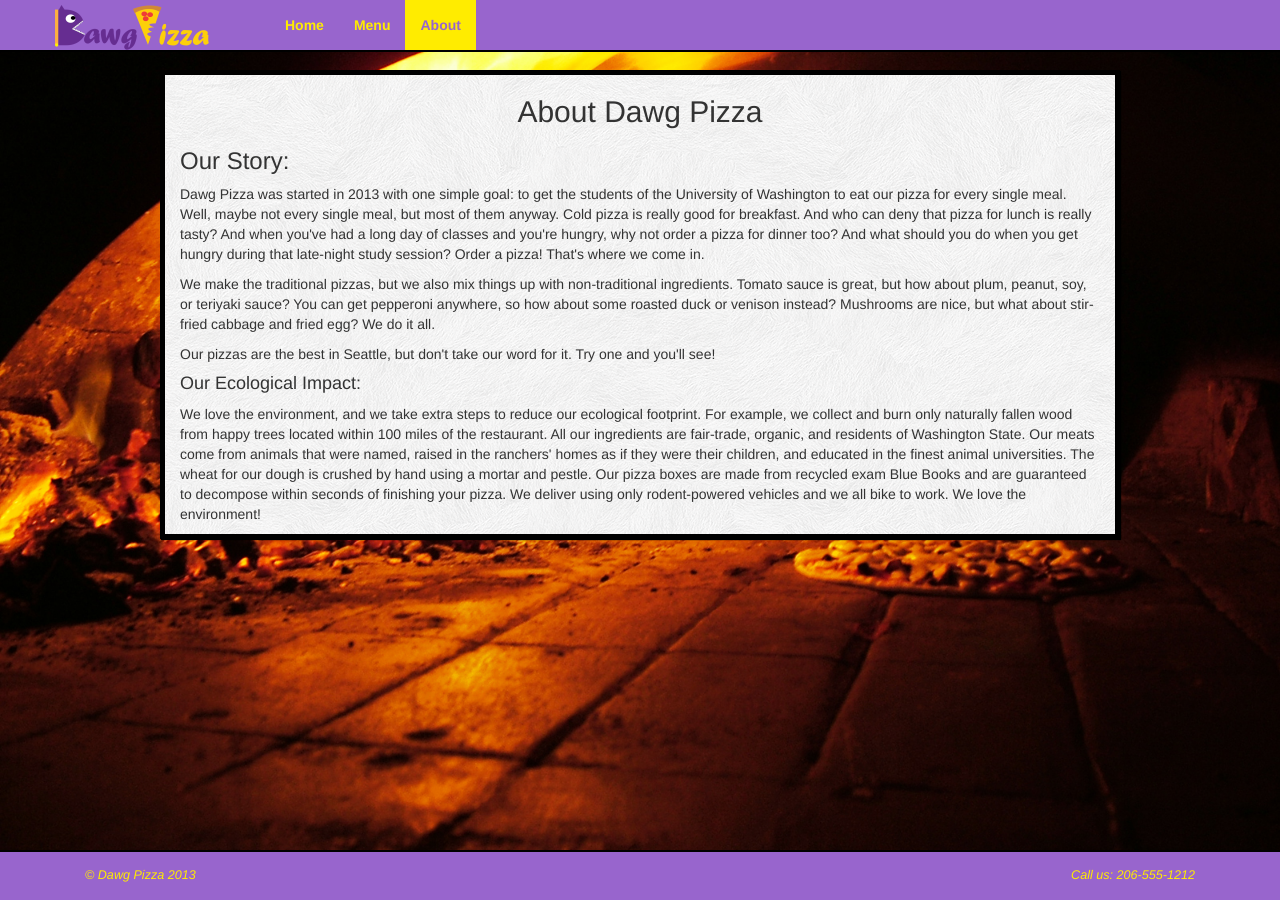
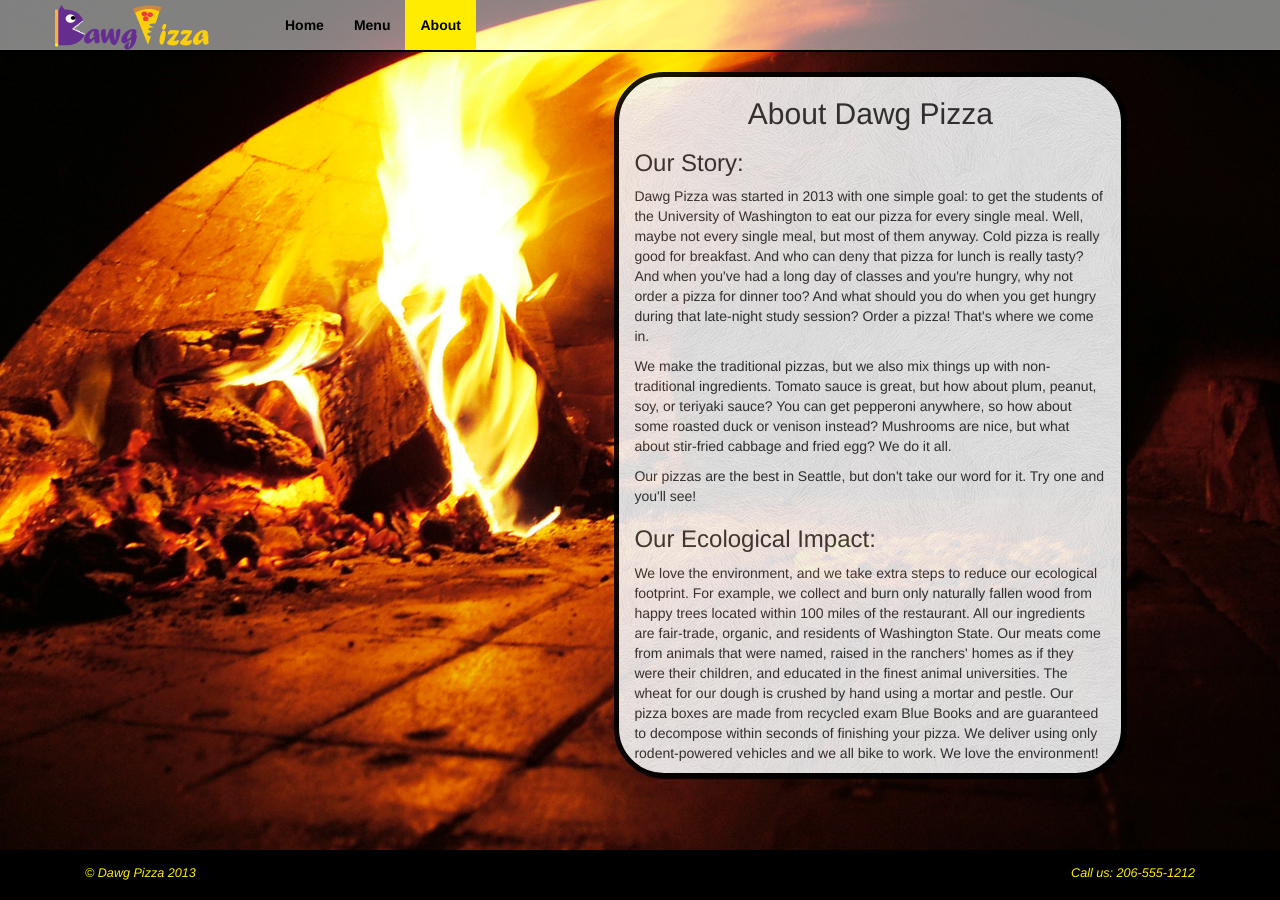
Before and after one commit to zcamara/hw3, a Jekyll site: the page about.html, which Jekyll copies as it is, in a window 1280 px wide. Built offline with Jekyll 4.4.1, drawn with Linux system fonts in a browser that asks for light colours; some web fonts are replaced; Markdown is read by kramdown in place of the engine named in the settings.

Commit message:
Added a lot of styling and made the interface look a lot prettier.

```diff
--- a/about.html
+++ b/about.html
@@ -17,7 +17,7 @@
 	<body id="aboutpage">
 
 		<!-- Fixed navbar -->
-		<nav class="navbar navbar-default navbar-fixed-top" role="navigation">
+		<nav class="navbar navbar-default navbar-static-top" role="navigation">
 			<div class="container">
 				<div class="navbar-header">
 					<button type="button" class="navbar-toggle" data-toggle="collapse" data-target=".navbar-collapse">
@@ -43,7 +43,7 @@
 				<p>Dawg Pizza was started in 2013 with one simple goal: to get the students of the University of Washington to eat our pizza for every single meal. Well, maybe not every single meal, but most of them anyway. Cold pizza is really good for breakfast. And who can deny that pizza for lunch is really tasty? And when you've had a long day of classes and you're hungry, why not order a pizza for dinner too? And what should you do when you get hungry during that late-night study session? Order a pizza! That's where we come in.</p>
 				<p>We make the traditional pizzas, but we also mix things up with non-traditional ingredients. Tomato sauce is great, but how about plum, peanut, soy, or teriyaki sauce? You can get pepperoni anywhere, so how about some roasted duck or venison instead? Mushrooms are nice, but what about stir-fried cabbage and fried egg? We do it all.</p>
 				<p>Our pizzas are the best in Seattle, but don't take our word for it. Try one and you'll see!</p>
-				<h4>Our Ecological Impact:</h4>
+				<h3>Our Ecological Impact:</h3>
 				<p>We love the environment, and we take extra steps to reduce our ecological footprint. For example, we collect and burn only naturally fallen wood from happy trees located within 100 miles of the restaurant. All our ingredients are fair-trade, organic, and residents of Washington State. Our meats come from animals that were named, raised in the ranchers' homes as if they were their children, and educated in the finest animal universities. The wheat for our dough is crushed by hand using a mortar and pestle. Our pizza boxes are made from recycled exam Blue Books and are guaranteed to decompose within seconds of finishing your pizza. We deliver using only rodent-powered vehicles and we all bike to work. We love the environment!</p>
 		</div> <!-- /container -->
 
@@ -54,7 +54,6 @@
 			</div>
 		</footer>
 
-
 		<!-- Bootstrap core JavaScript
 		================================================== -->
 		<!-- Placed at the end of the document so the pages load faster -->
--- a/css/styles.css
+++ b/css/styles.css
@@ -7,7 +7,7 @@
 }
 
 #pizzamenu {
-	background-image: url(../img/pizza-order.jpg);
+	background-image: url(../img/pizza-oven3.jpg);
 }
 
 #aboutpage {
@@ -15,7 +15,7 @@
 }
 
 body {
-	padding-top: 70px;
+	padding-top: 0px;
 	padding-bottom: 70px;
 	height: 100%;
 	background: no-repeat center center fixed;
@@ -27,7 +27,7 @@
 
 .navbar {
 	border-bottom: 2px solid #000;
-	background-color: #9865CD;
+	background: rgba(255, 255, 255, 0.5);
 }
 
 .motto {
@@ -35,6 +35,7 @@
 }
 
 .maincontainer {
+	border-radius: 50px;
 	width: 75%;
 	margin-left: auto;
 	margin-right: auto;
@@ -42,6 +43,26 @@
 	border: 5px solid #000;
 	background-image: url(../img/subtle_white_feathers.png);
 	overflow: auto;
+	opacity: .9;
+	-webkit-transition: all 1s;
+	-moz-transition: all 1s;
+	-o-transition: all 1s;
+	-ms-transition: all 1s;
+	transition: all 1s;
+}
+
+#aboutpage .maincontainer {
+	width: 40%;
+	margin-left: 48%;
+}
+
+.maincontainer:hover {
+	opacity: 1;
+	-webkit-transition: all 1s;
+	-moz-transition: all 1s;
+	-o-transition: all 1s;
+	-ms-transition: all 1s;
+	transition: all 1s;
 }
 
 h2 {
@@ -56,8 +77,9 @@
 }
 
 #foot {
-	border-top: 2px solid #000;
-	border-bottom: none;
+	border: none;
+	margin-top: 80px;
+	background-color: #000;
 }
 
 .pizzainfo {
@@ -73,11 +95,6 @@
 	font-size: 90%;
 	font-style: italic;
 	color: #FFEC00 !important;
-}
-
-nav a img {
-	width: 40%;
-	height: 40%;
 }
 
 dl img {
@@ -101,6 +118,13 @@
 	}
 
 	.maincontainer {
+		width: 99%;
+		opacity: 1;
+	}
+
+	#aboutpage .maincontainer {
+		margin-right: auto;
+		margin-left: auto;
 		width: 99%;
 	}
 }
@@ -130,15 +154,15 @@
 /* link */
 .navbar-default .navbar-nav > li > a {
 	font-weight: bold;
-    color: #FFEC00;
+    color: #000;
 }
 .navbar-default .navbar-nav > li > a:hover {
-    color: #9865CD;
+    color: #000;
     background-color: #FFEC00;
 }
 .navbar-default .navbar-nav > .active > a,
 .navbar-default .navbar-nav > .active > a:hover,
 .navbar-default .navbar-nav > .active > a:focus {
-	color: #9865CD;
+	color: #000;
 	background-color: #FFEC00;
 }
--- a/index.html
+++ b/index.html
@@ -17,7 +17,7 @@
         <body id="homePage">
 
                 <!-- Fixed navbar -->
-		<nav class="navbar navbar-default navbar-fixed-top" role="navigation">
+                <nav class="navbar navbar-default navbar-static-top" role="navigation">
                         <div class="container">
                                 <div class="navbar-header">
                                         <button type="button" class="navbar-toggle" data-toggle="collapse" data-target=".navbar-collapse">
--- a/menu.html
+++ b/menu.html
@@ -16,7 +16,7 @@
 	<body id="pizzamenu">
 
 		<!-- Fixed navbar -->
-		<nav class="navbar navbar-default navbar-fixed-top" role="navigation">
+		<nav class="navbar navbar-default navbar-static-top" role="navigation">
 			<div class="container">
 				<div class="navbar-header">
 					<button type="button" class="navbar-toggle" data-toggle="collapse" data-target=".navbar-collapse">
```
Also changed, not shown: img/pizza-oven3.jpg (added). Lines whose indentation alone changed are shown as unchanged.
